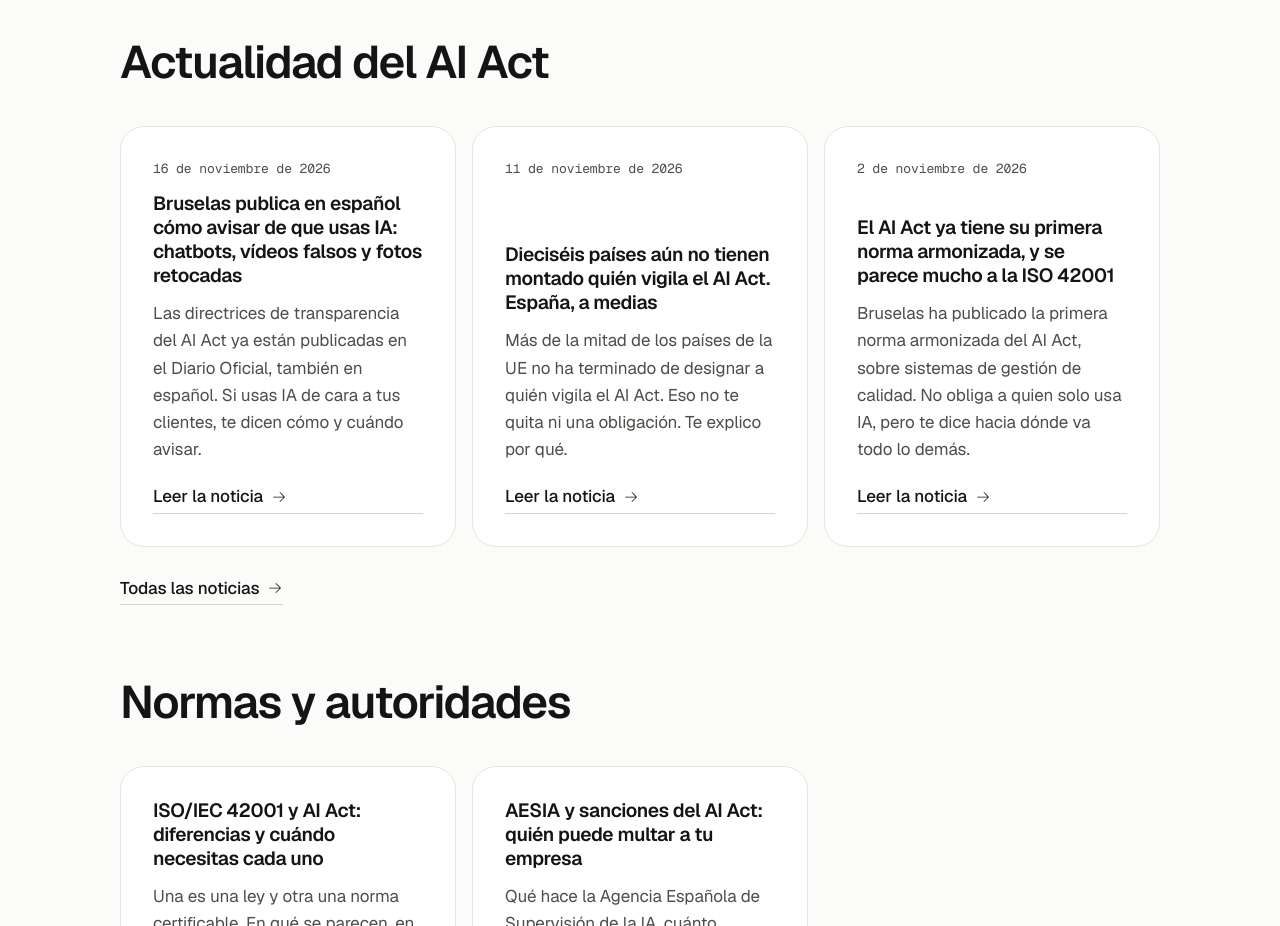
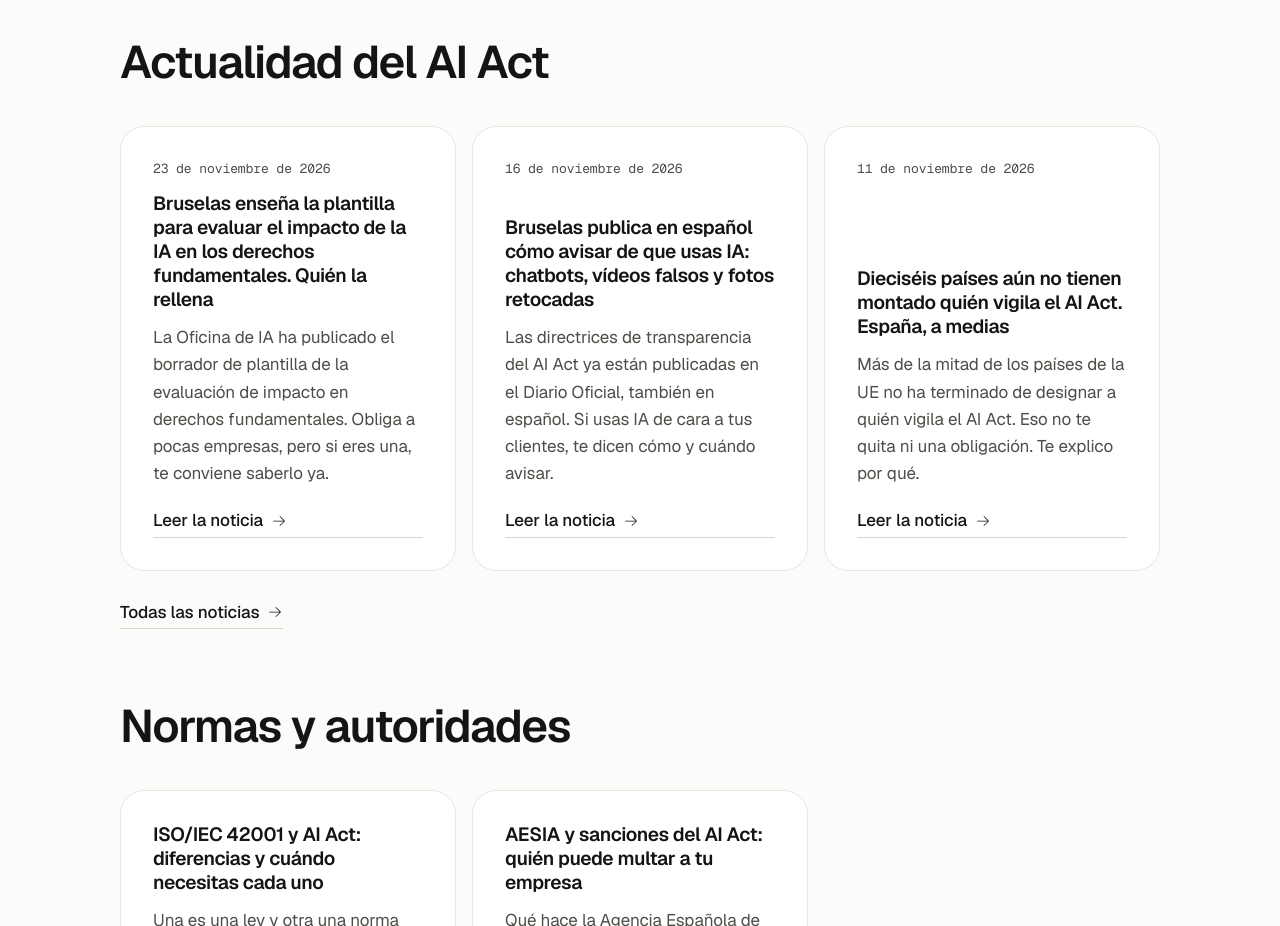
Before and after one commit to AdvantysAITech/web-jacobruiz, a plain HTML site: page guia/index.html in a window 1280 px wide. Shown: the part 1760-2686 px from the top of the page. Drawn offline with Linux system fonts and the light colour scheme.

Commit message:
Noticia: guía con la noticia del 23 nov (3/4)

```diff
--- a/guia/index.html
+++ b/guia/index.html
@@ -71,9 +71,9 @@
 <!-- noticias:inicio -->
     <h2 class="h2" style="margin-top:72px">Actualidad del AI Act</h2>
     <ul class="guides">
+<li><a class="guide" href="/noticias/plantilla-evaluacion-impacto-derechos-fundamentales-ai-act"><p class="news-date"><time datetime="2026-11-23">23 de noviembre de 2026</time></p><h3>Bruselas enseña la plantilla para evaluar el impacto de la IA en los derechos fundamentales. Quién la rellena</h3><p>La Oficina de IA ha publicado el borrador de plantilla de la evaluación de impacto en derechos fundamentales. Obliga a pocas empresas, pero si eres una, te conviene saberlo ya.</p><span class="link-arrow">Leer la noticia <svg class="icon" aria-hidden="true"><use href="/assets/icons.svg#i-arrow-right"/></svg></span></a></li>
 <li><a class="guide" href="/noticias/directrices-transparencia-ai-act-articulo-50"><p class="news-date"><time datetime="2026-11-16">16 de noviembre de 2026</time></p><h3>Bruselas publica en español cómo avisar de que usas IA: chatbots, vídeos falsos y fotos retocadas</h3><p>Las directrices de transparencia del AI Act ya están publicadas en el Diario Oficial, también en español. Si usas IA de cara a tus clientes, te dicen cómo y cuándo avisar.</p><span class="link-arrow">Leer la noticia <svg class="icon" aria-hidden="true"><use href="/assets/icons.svg#i-arrow-right"/></svg></span></a></li>
 <li><a class="guide" href="/noticias/autoridades-nacionales-ai-act-retraso-paises"><p class="news-date"><time datetime="2026-11-11">11 de noviembre de 2026</time></p><h3>Dieciséis países aún no tienen montado quién vigila el AI Act. España, a medias</h3><p>Más de la mitad de los países de la UE no ha terminado de designar a quién vigila el AI Act. Eso no te quita ni una obligación. Te explico por qué.</p><span class="link-arrow">Leer la noticia <svg class="icon" aria-hidden="true"><use href="/assets/icons.svg#i-arrow-right"/></svg></span></a></li>
-<li><a class="guide" href="/noticias/norma-armonizada-ai-act-en-18286"><p class="news-date"><time datetime="2026-11-02">2 de noviembre de 2026</time></p><h3>El AI Act ya tiene su primera norma armonizada, y se parece mucho a la ISO 42001</h3><p>Bruselas ha publicado la primera norma armonizada del AI Act, sobre sistemas de gestión de calidad. No obliga a quien solo usa IA, pero te dice hacia dónde va todo lo demás.</p><span class="link-arrow">Leer la noticia <svg class="icon" aria-hidden="true"><use href="/assets/icons.svg#i-arrow-right"/></svg></span></a></li>
 </ul>
     <p style="margin-top:28px"><a class="link-arrow" href="/noticias">Todas las noticias <svg class="icon" aria-hidden="true"><use href="/assets/icons.svg#i-arrow-right"/></svg></a></p>
 <!-- noticias:fin -->
```
